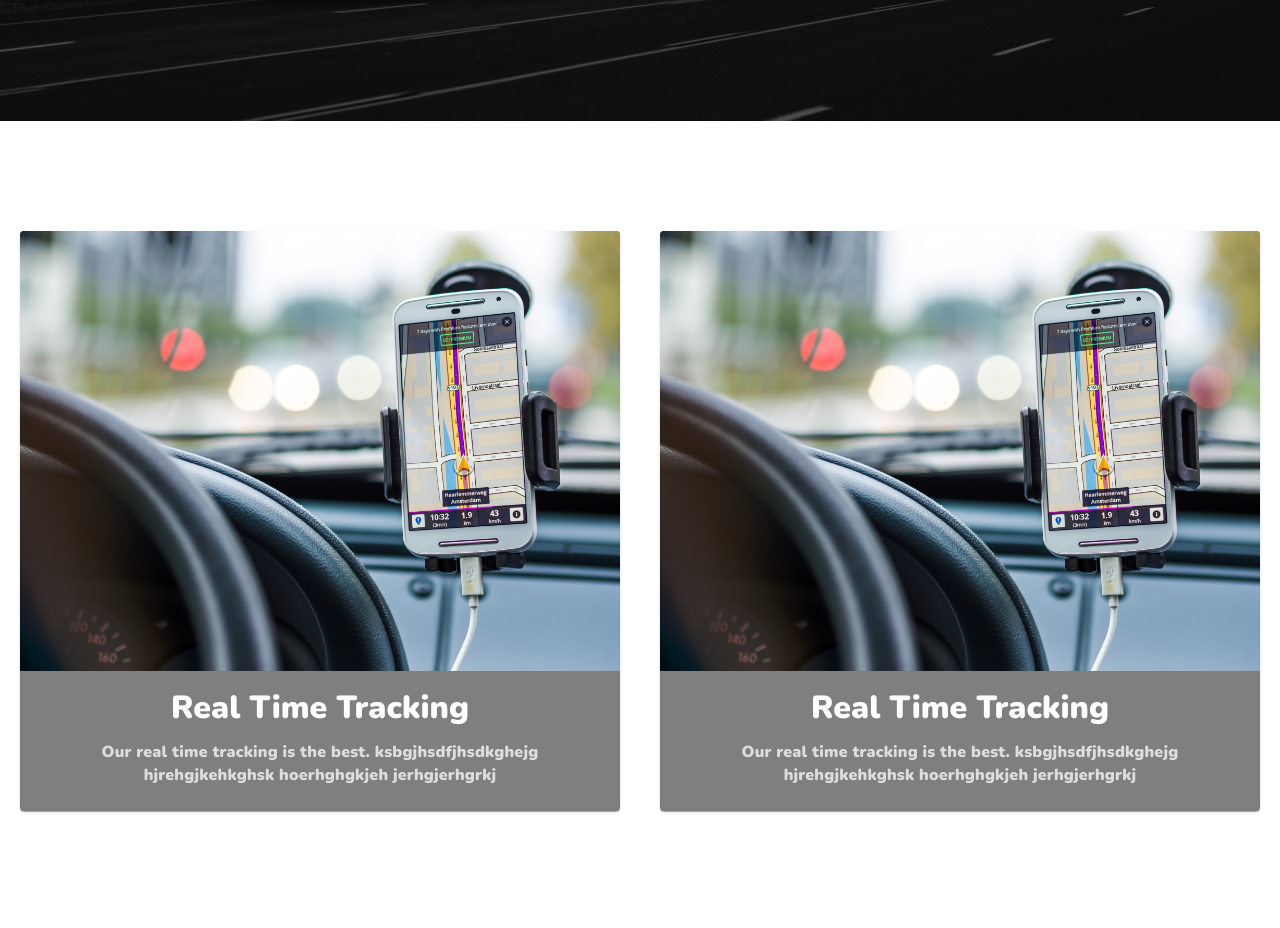
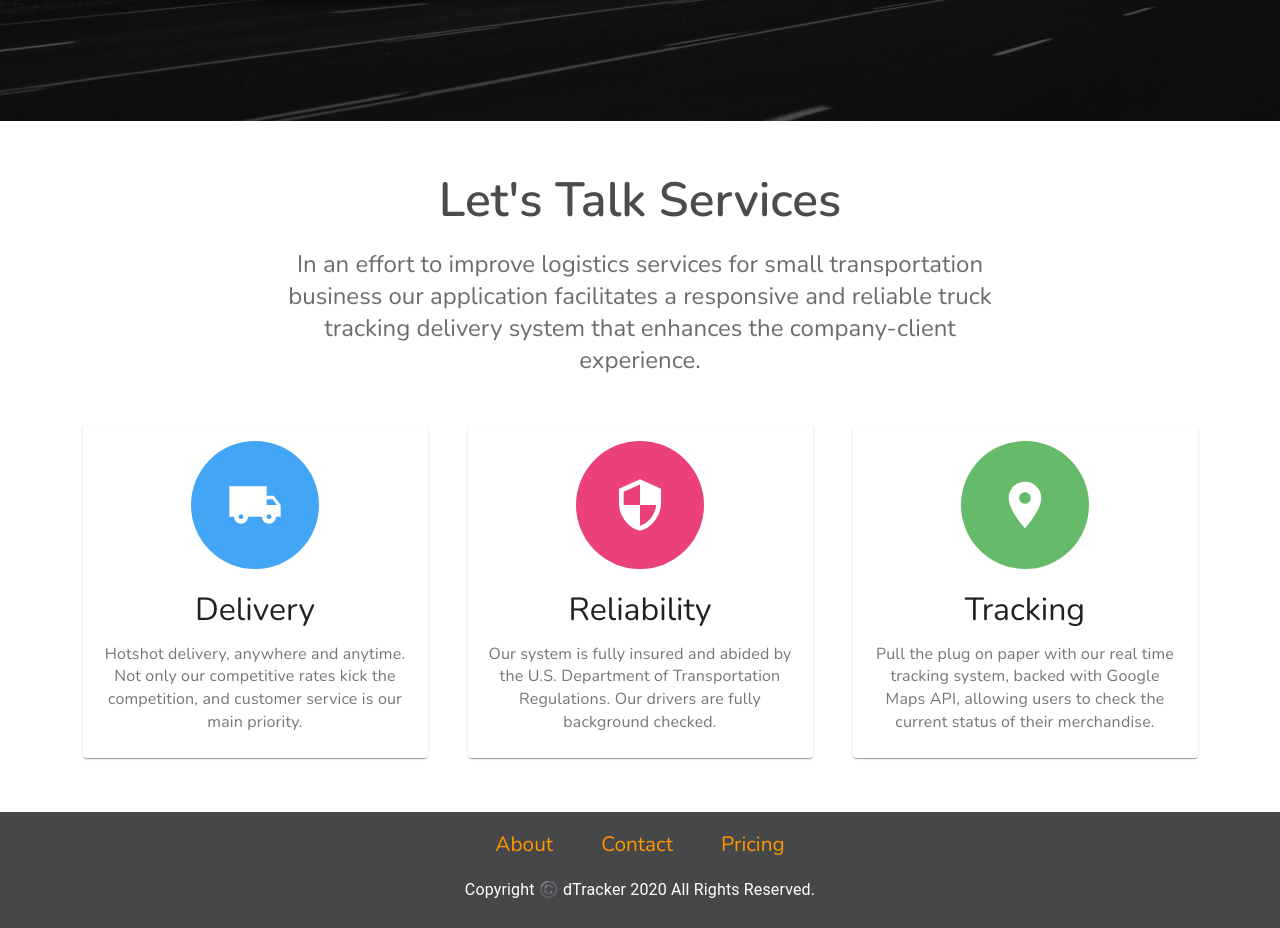
Before and after one commit to cdrubido9307/comp426_project, a React (Create React App) app: page / in a window 1280 px wide. Shown: the part 679-1607 px from the top of the page. Built offline with nearby package versions, Linux system fonts and the light colour scheme; no server answers.

Commit message:
landing page fully functional, missing links on footer

```diff
--- a/public/index.html
+++ b/public/index.html
@@ -25,7 +25,7 @@
       Learn how to configure a non-root public URL by running `npm run build`.
     -->
     <link rel="preconnect" href="https://fonts.gstatic.com">
-    <link href="https://fonts.googleapis.com/css2?family=Nunito:wght@900&display=swap" rel="stylesheet">
+<link href="https://fonts.googleapis.com/css2?family=Nunito:ital,wght@0,200;0,300;0,400;0,600;0,700;0,800;0,900;1,200;1,300;1,400;1,600;1,700;1,800;1,900&display=swap" rel="stylesheet">
     <title>dTracker</title>
   </head>
   <body>
--- a/src/components/CardImg.js
+++ b/src/components/CardImg.js
@@ -4,43 +4,80 @@ import Card from '@material-ui/core/Card';
 import CardContent from '@material-ui/core/CardContent';
 import CardMedia from '@material-ui/core/CardMedia';
 import Typography from '@material-ui/core/Typography';
-import { Collapse } from '@material-ui/core';
+import { Avatar, Collapse } from '@material-ui/core';
 import useWindowPosition from '../hook/useWindowPosition';
+import { blue, pink, green } from '@material-ui/core/colors';
+
+const myCard = Card;
 
 const useStyles = makeStyles({
   root: {
-    maxWidth: 645,
-    background: 'rgba(0,0,0,0.5)',
-    margin: '20px'
+    maxWidth: 345,
+    margin: '20px',
   },
   media: {
-    height: 440
+    height: 3
   },
   title: {
     fontFamily: 'Nunito',
     //fontWeight: 'bold',
     fontSize: '2rem',
-    color: '#FFF'
   },
   description: {
     fontFamily: 'Nunito',
-    fontWeight: 'lighter',
     fontSize: '1rem',
-    color: '#DDD'
+  },
+  cardavatar1: {
+    height: '8rem',
+    width: '8rem',
+    backgroundColor: blue[400]
+  },
+  cardavatar2: {
+    height: '8rem',
+    width: '8rem',
+    backgroundColor: pink[400]
+  },
+  cardavatar3: {
+    height: '8rem',
+    width: '8rem',
+    backgroundColor: green[400]
+  },
+
+  divavatar: {
+    display: 'flex',
+    justifyContent: 'center',
+  },
+  iconsize: {
+    height: '3.5rem',
+    width: '4rem',
+    color: '#FFF'
   }
 });
 
 export default function CardImg({ card, checked }) {
   const classes = useStyles();
+  let color_class;
+
+  if(card.color === "blue") {
+    color_class = classes.cardavatar1;
+  }
+  else if (card.color === "pink") {
+    color_class = classes.cardavatar2;
+  }
+  else {
+    color_class = classes.cardavatar3;
+  }
   return (
-    <Collapse in={checked} {...(checked ? { timeout: 1500 }: {})}>
+    <Collapse in={checked} {...(checked ? { timeout: 1500 } : {})}>
       <Card className={classes.root}>
-          <CardMedia
-            className={classes.media}
-            image={card.image}
-            title="Contemplative Reptile"
-          />
+
         <CardContent>
+          <div className={classes.divavatar}>
+          <Avatar className={color_class}>
+            <card.icon fontSize="large" className={classes.iconsize}/>
+          </Avatar>
+          </div>
+          <br/>
           <Typography className={classes.title} gutterBottom variant="h5" component="h2">
             {card.title}
           </Typography>
--- /dev/null
+++ b/src/components/Footer.js
@@ -0,0 +1,46 @@
+import React from 'react';
+import { makeStyles } from '@material-ui/core/styles';
+import Container from '@material-ui/core/Container';
+import Typography from '@material-ui/core/Typography';
+import Toolbar from '@material-ui/core/Toolbar';
+import { Link as RDLink } from 'react-router-dom';
+
+const useStyles = makeStyles((theme) => ({
+    footer: {
+        fontFamily: 'Nunito',
+        backgroundColor: '#464749',
+        paddingBottom: theme.spacing(3),
+    },
+    footerbar: {
+        justifyContent: 'center',
+    },
+    linkage: {
+        padding: theme.spacing(0, 3),
+        fontSize: '1.3rem',
+        color: '#FF9800'
+    },
+    copyr: {
+        color: '#FFF'
+    }
+}));
+
+export default function Footer() {
+    const classes = useStyles();
+
+    return (
+        <footer className={classes.footer}>
+            <Container maxWidth="lg">
+                <Toolbar className={classes.footerbar}>
+                    <RDLink to='/about' style={{ textDecoration: 'none' }} className={classes.linkage}>About</RDLink>
+                    <RDLink to='/contact' style={{ textDecoration: 'none' }} className={classes.linkage}>Contact</RDLink>
+                    <RDLink to='/contact' style={{ textDecoration: 'none' }} className={classes.linkage}>Pricing</RDLink>
+                </Toolbar>
+                <Typography className={classes.copyr} variant="subtitle1" align="center">
+                    {'Copyright ©️ dTracker '}
+                    {new Date().getFullYear()}
+                    {' All Rights Reserved.'}
+                </Typography>
+            </Container>
+        </footer>
+    );
+}
--- a/src/components/Header.js
+++ b/src/components/Header.js
@@ -67,8 +67,6 @@ const StyledMenuItem = withStyles((theme) => ({
     },
 }))(MenuItem);
 
-
-
 const useStyles = makeStyles((theme) => ({
     root: {
         minHeight: '100vh',
@@ -77,17 +75,17 @@ const useStyles = makeStyles((theme) => ({
         backgroundSize: 'cover',
         backgroundPositionY: '50%',
         backgroundPositionX: '20%',
-        display: 'flex',
         justifyContent: 'center',
         alignItems: 'center',
         height: '95vh',
         fontFamily: 'Nunito'
     },
     menubar: {
-        background: 'none'
+        background: 'none',
+        position: 'static'
     },
     icon: {
-        color: '#fff',
+        color: '#FFF',
         fontSize: '2rem'
     },
     menubartitle: {
@@ -108,13 +106,17 @@ const useStyles = makeStyles((theme) => ({
         fontSize: '1.6rem'
     },
     fcolor: {
-        color: '#FFF'
+        color: '#FFF',
+        fontWeight: '900'
     },
     scolor: {
-        color: '#FF9800'
+        color: '#FF9800',
+        fontWeight: '900'
     },
     mainmessage: {
-        fontSize: '2.8rem'
+        fontSize: '2.8rem',
+        marginTop: '11rem',
+        fontWeight: '900'
     },
     expand: {
         color: '#FFF',
@@ -179,12 +181,7 @@ export default function Header() {
                                 </Button>
                         </RDLink>
                     </Hidden>
-
-                    {/* <IconButton>
-                        <MenuIcon className={classes.icon} />
-                    </IconButton> */}
                     <ThemeProvider theme={theme}>
-
                         <div>
                             <IconButton
                                 aria-controls="customized-menu"
@@ -195,7 +192,6 @@ export default function Header() {
                             >
                                 <MenuIcon className={classes.icon} />
                             </IconButton>
-
                             <StyledMenu
                                 id="customized-menu"
                                 anchorEl={anchorEl}
@@ -242,7 +238,6 @@ export default function Header() {
                             </StyledMenu>
                         </div>
                     </ThemeProvider>
-
                 </Toolbar>
             </AppBar>
             <Collapse in={checked} {...(checked ? { timeout: 1500 } : {})} collapsedHeight={50}>
--- a/src/components/ServiceSpecs.js
+++ b/src/components/ServiceSpecs.js
@@ -3,17 +3,36 @@ import { makeStyle, makeStyles } from '@material-ui/core/styles';
 import CardImg from '../components/CardImg.js';
 import cards from '../static/cards.js';
 import useWindowPosition from '../hook/useWindowPosition.js';
+import Box from '@material-ui/core/Box';
+import Typography from '@material-ui/core/Typography';
 
 
 const useStyles = makeStyles((theme) => ({
     root: {
-        minHeight: '100vh',
+        minHeight: '80vh',
+    },
+    centercard: {
         display: 'flex',
         justifyContent: 'center',
         alignItems: 'center',
         [theme.breakpoints.down('md')]: {
             flexDirection: 'column',
         },
+    },
+    sertitle: {
+        fontFamily: 'Nunito',
+        color: '#4A4B4D',
+        fontWeight: '600'
+    },
+    mission: {
+        fontFamily: 'Nunito',
+        color: '#6B6C6E',
+        marginLeft: '21.5%',
+        marginRight: '21.5%',
+        fontWeight: '400'
+    },
+    rootbox: {
+        marginTop: '4%'
     }
 }));
 
@@ -22,8 +41,22 @@ export default function ServiceSpecs() {
     const checked = useWindowPosition('header');
     return (
         <div className={classes.root} id="service-specs">
-            <CardImg card={cards[2]} checked={checked}/>
-            <CardImg card={cards[2]} checked={checked}/>
+            <Box className={classes.rootbox}>
+                <Typography className={classes.sertitle} variant="h3" >
+                    Let's Talk Services
+                </Typography>
+                <br />
+                <Typography className={classes.mission} variant="h5" gutterBottom>
+                    In an effort to improve logistics services for small transportation business our application facilitates a responsive and reliable truck tracking delivery system that enhances the company-client experience.
+                </Typography>
+                <br />
+            </Box>
+            <div className={classes.centercard}>
+                <CardImg card={cards[0]} checked={checked} />
+                <CardImg card={cards[1]} checked={checked} />
+                <CardImg card={cards[2]} checked={checked} />
+                <div className="icon icon-info icon-round icon-lg"></div>
+            </div>
         </div>
     )
 }
--- a/src/static/cards.js
+++ b/src/static/cards.js
@@ -1,26 +1,29 @@
-import Img1 from '../assets/cardimg1.jpg';
-import Img2 from '../assets/cardimg2.jpg';
-import Img3 from '../assets/cardimg3.jpg';
+import RoomSharpIcon from '@material-ui/icons/RoomSharp';
+import SecuritySharpIcon from '@material-ui/icons/SecuritySharp';
+import LocalShippingSharpIcon from '@material-ui/icons/LocalShippingSharp';
 
 const cards = [
     {
         title: "Delivery",
-        description: "Our delivery systems are the best.",
-        image: Img1,
+        description: "Hotshot delivery, anywhere and anytime. Not only our competitive rates kick the competition, and customer service is our main priority.",
+        icon: LocalShippingSharpIcon,
+        color: "blue",
         time: 1500,
     },
 
     {
-        title: "Staff",
-        description: "Our staff systems are the best.",
-        image: Img2,
+        title: "Reliability",
+        description: "Our system is fully insured and abided by the U.S. Department of Transportation Regulations. Our drivers are fully background checked.",
+        icon: SecuritySharpIcon,
+        color: "pink",
         time: 1500,
     },
 
     {
-        title: "Real Time Tracking",
-        description: "Our real time tracking is the best. ksbgjhsdfjhsdkghejg hjrehgjkehkghsk hoerhghgkjeh jerhgjerhgrkj",
-        image: Img3,
+        title: "Tracking",
+        description: "Pull the plug on paper with our real time tracking system, backed with Google Maps API, allowing users to check the current status of their merchandise.",
+        icon: RoomSharpIcon,
+        color: "gree",
         time: 1500,
     }
 ]
--- a/src/views/LandingPage.js
+++ b/src/views/LandingPage.js
@@ -1,8 +1,9 @@
 import React from 'react';
-import {makeStyles} from '@material-ui/core/styles';
+import { makeStyles } from '@material-ui/core/styles';
 
 import Header from '../components/Header';
 import ServiceSpecs from '../components/ServiceSpecs';
+import Footer from '../components/Footer'
 
 const useStyles = makeStyles((theme) => ({
     root: {
@@ -14,8 +15,9 @@ export default function LandingPage() {
 
     return (
         <div className={classes.root}>
-            <Header/>
-            <ServiceSpecs/>
+            <Header />
+            <ServiceSpecs />
+            <Footer />
         </div>
     );
 }
--- a/src/views/UserDashboard.js
+++ b/src/views/UserDashboard.js
@@ -17,7 +17,7 @@ import Paper from '@material-ui/core/Paper';
 import MenuIcon from '@material-ui/icons/Menu';
 import AccountCircle from '@material-ui/icons/AccountCircle';
 import ChevronLeftIcon from '@material-ui/icons/ChevronLeft';
-import { mainListItems } from '../components/listItems';
+import { mainListItems } from '../components/ListItems';
 import Chart from '../components/Chart';
 import Expenses from '../components/Expenses';
 import Shippings from '../components/Shippings';
```
Also changed, not shown: src/components/IconCard.js (added, +44 -0 lines), src/components/listItems.js (+8 -16 lines), src/components/ServiceCard.js (line endings or trailing spaces), src/components/ServicesTitle.js (added). Lines whose indentation alone changed are shown as unchanged.
